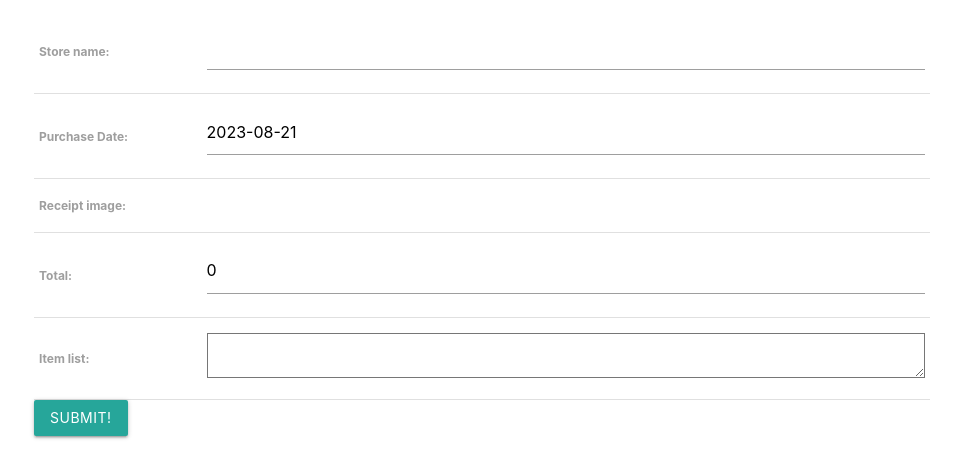
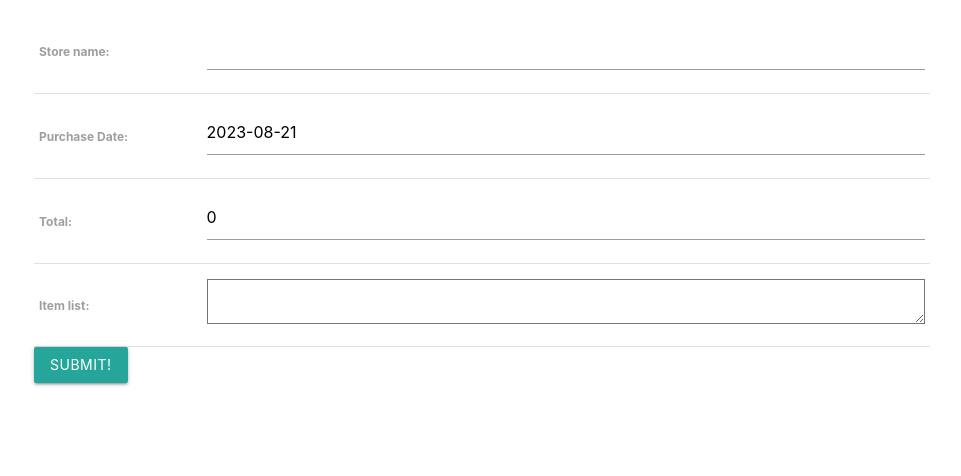
Before and after one commit to drejmin/Fridge-Item-Tracker, a Django app: page /receipt/create/ in a window 1280 px wide. Shown: the part 191-667 px from the top of the page, without its empty margins (158-1119 px from the left). Run offline with Django 4.2, Linux system fonts and the light colour scheme; the visitor is signed in with stand-in values (Sample User, id 1); data that the repository does not hold is empty; some libraries are stand-ins or nearby versions.

Commit message:
modified:   cool_app/fridge_app/forms.py 	modified:   cool_app/fridge_app/migrations/0001_initial.py 	new file:   cool_app/fridge_app/migrations/0002_alter_receipt_receipt_image.py 	deleted:    cool_app/fridge_app/migrations/0002_auto_20230818_1754.py 	deleted:    cool_app/fridge_app/migrations/0003_remove_reminder_time.py 	new file:   cool_app/fridge_app/migrations/0003_rename_receipt_image_photo_receipt.py 	deleted:    cool_app/fridge_app/migrations/0004_reminder_time.py 	new file:   cool_app/fridge_app/migrations/0004_remove_receipt_receipt_image.py 	new file:   cool_app/fridge_app/migrations/0005_receipt_url_delete_photo.py 	modified:   cool_app/fridge_app/models.py 	modified:   cool_app/fridge_app/templates/receipt/details.html 	modified:   cool_app/fridge_app/templates/receipt/index.html 	modified:   cool_app/fridge_app/views.py

```diff
--- a/cool_app/fridge_app/forms.py
+++ b/cool_app/fridge_app/forms.py
@@ -12,7 +12,7 @@ class ReceiptForm(ModelForm):
     class Meta:
         model = Receipt
         fields = ['store_name', 'purchase_date',
-                  'receipt_total', 'receipt_image', 'item_list']
+                  'receipt_total', 'item_list']
 
 
 class ReminderForm(ModelForm):
--- a/cool_app/fridge_app/models.py
+++ b/cool_app/fridge_app/models.py
@@ -49,30 +49,29 @@ class Receipt(models.Model):
         max_digits=8,
         decimal_places=2,
         validators=[MinValueValidator(0)],)
-    receipt_image = models.ImageField('Image', blank=True)
-    receipt_image = models.OneToOneField('Photo',on_delete=models.CASCADE, null=True, blank=True)
+    # receipt_image = models.ImageField(upload_to='images',null=True, blank=True)
+    # receipt_image = models.ImageField('Photo', null=True, blank=True)
     item_list = models.TextField(max_length=1000)
     user = models.ForeignKey(User, on_delete=models.CASCADE)
     created_at = models.DateTimeField(auto_now_add=True)
-
+    url = models.CharField(max_length=200, null = True, blank=True)
 
     class Meta:
         ordering = ['-purchase_date']
 
-    # def __str__(self):
-    #     return f'{self.name}({self.id})'
+    def __str__(self):
+        return f'{self.name}({self.id})'
 
     def get_absolute_url(self):
         return reverse('receipt_detail', kwargs={'receipt_id': self.id})
 
 
-class Photo(models.Model):
-    url = models.CharField(max_length=200)
-    receipt_image = models.ForeignKey(Receipt, on_delete=models.CASCADE)
+# class Receipt_Image(models.Model):
+#     url = models.CharField(max_length=200)
+#     receipt = models.ForeignKey(Receipt, on_delete=models.CASCADE)
 
-
-    def __str__ (self):
-        return f"{self.receipt_id} @{self.url}"
+#     def __str__ (self):
+#         return f"Photo for receipt_id: {self.receipt_id} @{self.url}"
 
 
 class Reminder(models.Model):
--- a/cool_app/fridge_app/templates/receipt/details.html
+++ b/cool_app/fridge_app/templates/receipt/details.html
@@ -8,15 +8,14 @@
         <span class="card-title">{{ receipt.name }}</span>
         <p>Date: {{ receipt.purchase_date }}</p>
         <p>Store: {{ receipt.store_name }}</p>
-        <p>Image: {{receipt.receipt_image}}
-          {% for photo in receipt_image.photo_set.all %}
+        <p>Image: {% for receipt_image in receipt.receipt_set.all %}
       <img class="responsive-img card-panel" src="{{receipt.url}}">
     {% empty %}
       <div class="card-panel teal-text center-align">No Photos Uploaded</div>
     {% endfor %}
       <form action="{% url 'add_receipt' receipt.id %}" enctype="multipart/form-data" method="POST" class="card-panel">
         {% csrf_token %}
-        <input type="file" name="photo-file">
+        <input type="file" name="receipt-image">
         <br><br>
         <button type="submit" class="btn">Upload Receipt</button>
       </form>
--- a/cool_app/fridge_app/templates/receipt/index.html
+++ b/cool_app/fridge_app/templates/receipt/index.html
@@ -3,7 +3,7 @@
 
 <h1>Receipt List</h1>
 
-{% for receipt in receipt_list %}
+{% for receipt in receipts %}
   <a href="{% url 'receipt_detail' receipt.id %}">
     <div class="card">
       <div class="card-content">
--- a/cool_app/fridge_app/views.py
+++ b/cool_app/fridge_app/views.py
@@ -8,7 +8,7 @@ from django.views.generic import ListView, DetailView
 from django.contrib.auth.decorators import login_required
 from django.contrib.auth.mixins import LoginRequiredMixin
 from django.shortcuts import render, redirect
-from .models import Perishable, Receipt, Reminder, Photo
+from .models import Perishable, Receipt, Reminder
 from datetime import datetime
 from .forms import ReminderForm
 
@@ -99,7 +99,8 @@ def receipt_detail(request, receipt_id):
 
 class ReceiptCreate(LoginRequiredMixin, CreateView):
   model = Receipt
-  fields = ['store_name','purchase_date','receipt_image','receipt_total','item_list']
+  fields = ['store_name','purchase_date','receipt_total','item_list']
+
 
   def form_valid(self,form):
     form.instance.user = self.request.user
@@ -189,7 +190,7 @@ def add_reminder(request, pk):
 #------photo upload for receipts----------------------------------------------------------------------------------
 @login_required
 def add_receipt(request, receipt_id):
-  receipt_image = request.FILES.get('photo-file', None)
+  receipt_image = request.FILES.get('receipt-image', None)
   if receipt_image:
       s3 = boto3.client('s3')
       key = uuid.uuid4().hex[:6] + receipt_image.name[receipt_image.name.rfind('.'):]
@@ -197,7 +198,7 @@ def add_receipt(request, receipt_id):
         bucket = os.environ['S3_BUCKET']
         s3.upload_fileobj(receipt_image, bucket, key)
         url = f"{os.environ['S3_BASE_URL']}{bucket}/{key}"
-        Photo.objects.create(url=url, receipt_id=receipt_id)
+        Receipt.objects.create(url=url, receipt_id=receipt_id)
   except Exception as e:
         print('An error occurred uploading file to S3')
         print(e)
```
Also changed, not shown: cool_app/fridge_app/migrations/0001_initial.py, cool_app/fridge_app/migrations/0002_alter_receipt_receipt_image.py (added), cool_app/fridge_app/migrations/0002_auto_20230818_1754.py (deleted), cool_app/fridge_app/migrations/0003_remove_reminder_time.py (deleted), cool_app/fridge_app/migrations/0003_rename_receipt_image_photo_receipt.py (added), cool_app/fridge_app/migrations/0004_reminder_time.py (deleted), cool_app/fridge_app/migrations/0004_remove_receipt_receipt_image.py (added), cool_app/fridge_app/migrations/0005_receipt_url_delete_photo.py (added).
